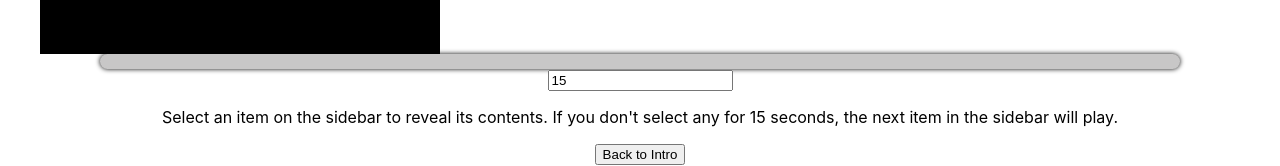
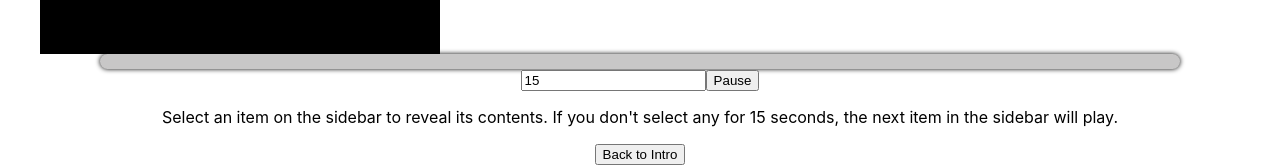
Before and after one commit to MarkE16/test-app, a React (Create React App) app: page /home in a window 1280 px wide. Shown: the part 928-1094 px from the top of the page. Built offline with nearby package versions, Linux system fonts and the light colour scheme.

Commit message:
added pause btn | fixed timing

```diff
--- a/src/Modal.js
+++ b/src/Modal.js
@@ -16,7 +16,7 @@ function Modal({ item, setItem, itemArr }) {
     setTime(0);
     const interval = setTimeout(() => setItem(items[id >= (items.length - 1) ? 0 : id + 1]), (endTime * 1000))
     return () => clearInterval(interval)
-  }, [item])
+  }, [item, endTime, timePaused])
 
   return (
     <div className='sideBar-item-modal'>
--- a/src/Progress.js
+++ b/src/Progress.js
@@ -2,7 +2,7 @@ import React, { useEffect, useState, useContext } from 'react'
 import { TimerContent } from './TimerCxt';
 
 function Progress() {
-  const { time, endTime, timePaused, setEndTime, itemActive } = useContext(TimerContent);
+  const { time, endTime, timePaused, setTimePaused, setEndTime, itemActive } = useContext(TimerContent);
   const progress = Math.floor((time / endTime) * 100)
   const [progressLeft, setProgressLeft] = useState(0);
 
@@ -30,11 +30,12 @@ function Progress() {
         </div>
       </div>
       <input
-          type="number"
-          min={1}
-          value={endTime}
-          onChange={t => setEndTime(t.target.value)}
-          />
+      type="number"
+      min={1}
+      value={endTime}
+      onChange={t => setEndTime(t.target.value)}
+      />
+      <button onClick={() => setTimePaused(!timePaused ? true : false)}>{!timePaused ? "Pause" : "Play" }</button>
     </>
   )
 }
--- a/src/Timer.js
+++ b/src/Timer.js
@@ -8,7 +8,7 @@ function Timer() {
   useEffect(() => {
     if (timePaused) return;
     let interval = setInterval(() => {
-      if (time === endTime) setTime(0);
+      if (time <= endTime) setTime(0);
       if (time < endTime) {
         setTime(time + 1);
       }
```
